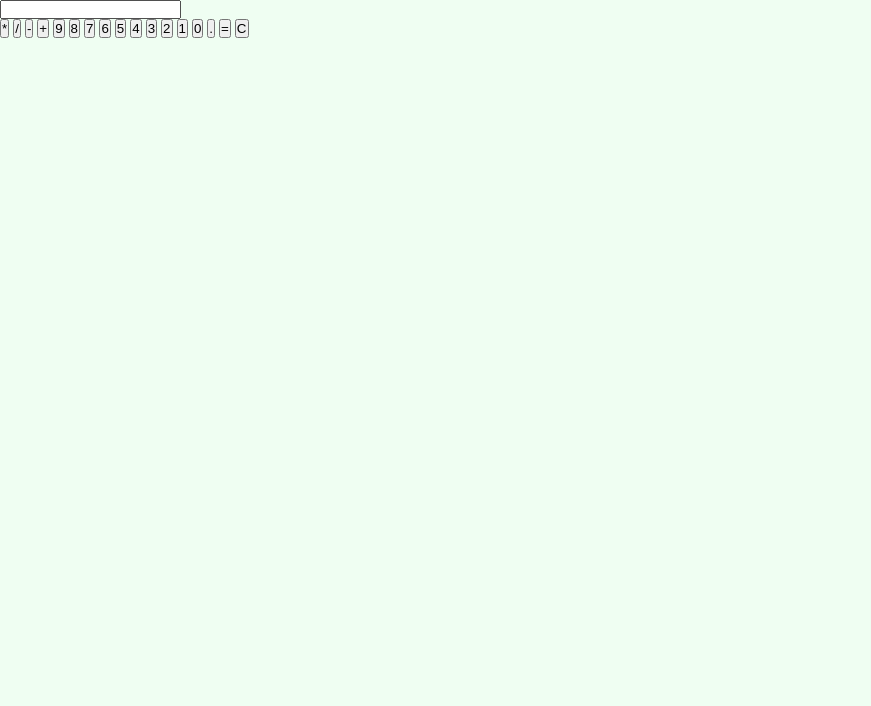
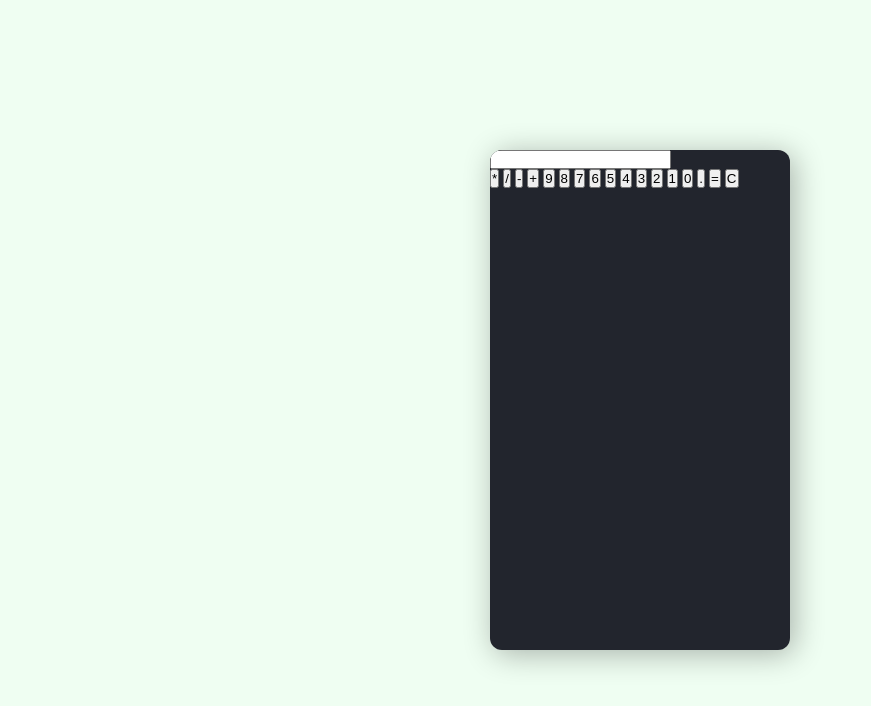
Before and after one commit to fmfahath/calculator, a plain HTML site: page index.html in a window 1280 px wide. Shown: the whole page, without its empty margins (0-871 px from the left). Drawn offline with Linux system fonts and the light colour scheme.

Commit message:
css : calculator body centered / aligned / background colour added

```diff
--- a/style.css
+++ b/style.css
@@ -7,4 +7,16 @@
 body{
     min-height: 100vh;
     background-color: #effef2;
+    display: flex;
+    justify-content: center;
+    align-items: center;
 }
+
+.calculator{
+    width: 300px;;
+    height: 500px;
+    box-shadow: 4px 4px 30px rgba(0, 0,0,0.3);
+    border-radius: 12px;
+    background-color: #22252D;
+    overflow: hidden;
+}
```
